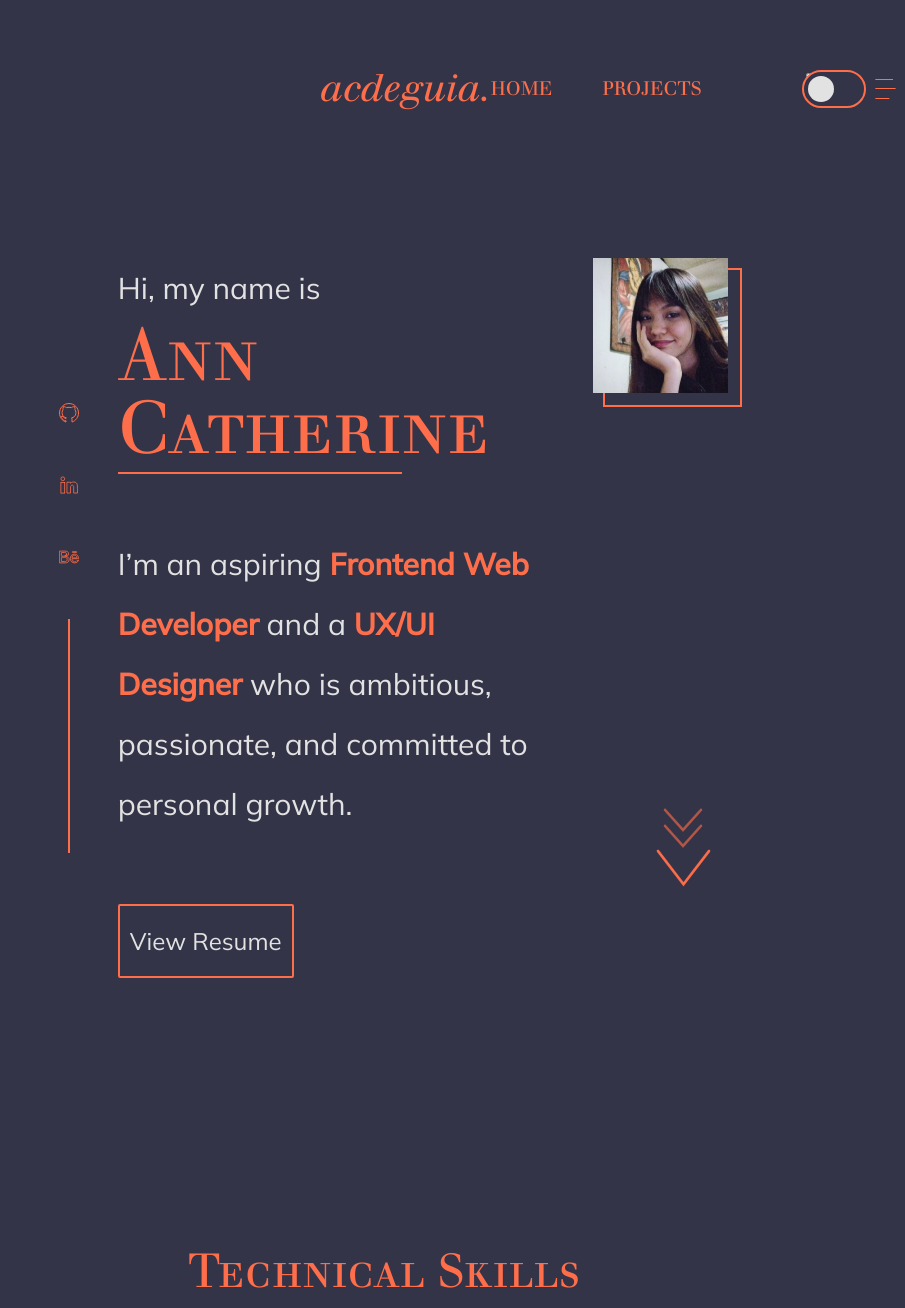
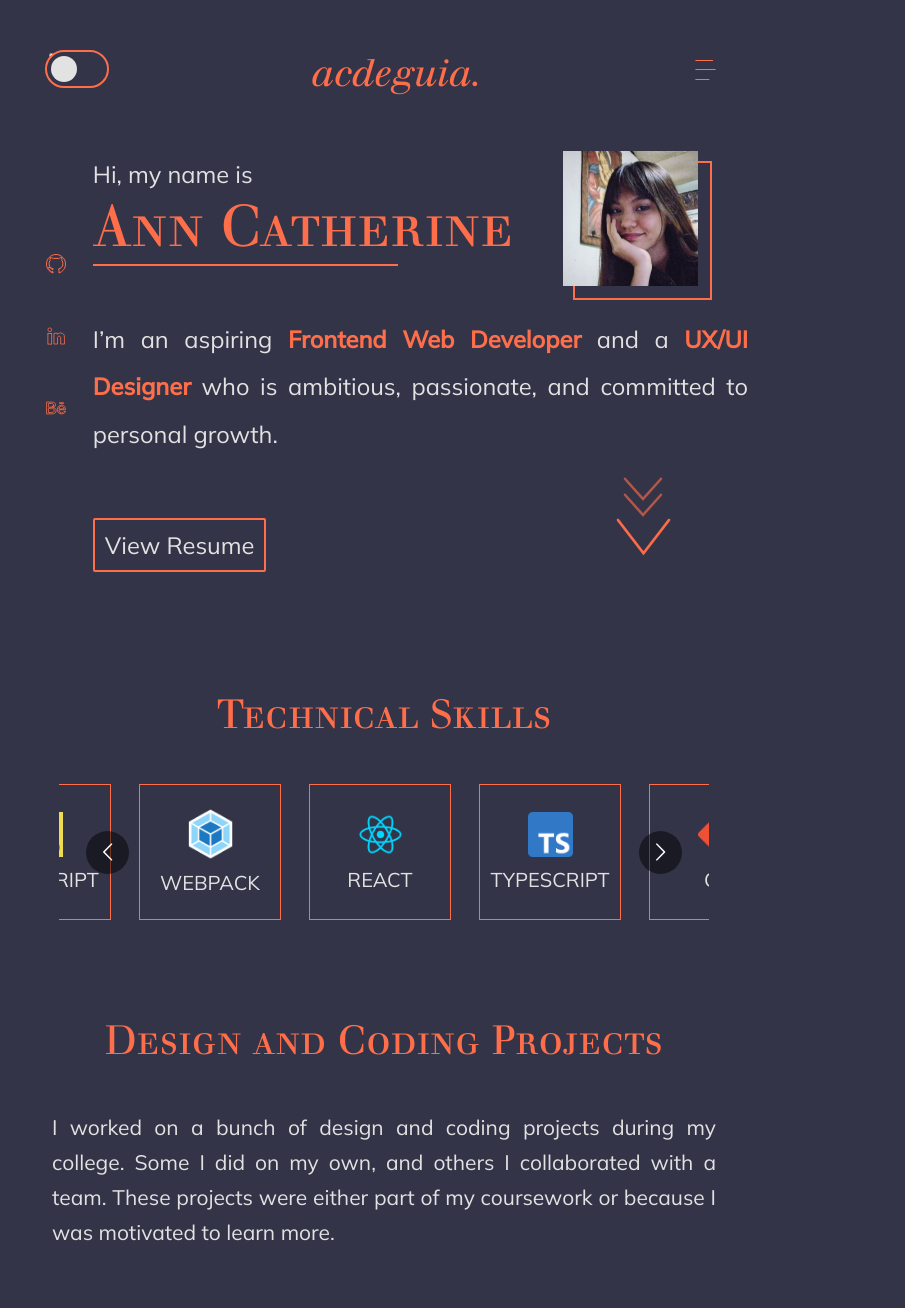
Before and after one commit to acdeguia/acdeguia-portfolio, a React (Create React App) app in the folder portfolio/: page / in a window 768 px wide. Shown: the top 1308 px of the page, 905 px wide, since content can reach past the window. Built offline with nearby package versions, Linux system fonts and the light colour scheme.

Commit message:
Refactor CSS for improve responsiveness

```diff
--- a/portfolio/src/index.js
+++ b/portfolio/src/index.js
@@ -2,6 +2,7 @@ import React from 'react';
 import ReactDOM from 'react-dom/client';
 import './index.css';
 import'./styles/mobile.css'
+import'./styles/tablet.css'
 import { HashRouter } from 'react-router-dom'
 import Entry from './Entry';
 import { ThemeProvider } from './contexts/ThemeContext';
--- a/portfolio/src/styles/tablet.css
+++ b/portfolio/src/styles/tablet.css
@@ -1,25 +1,11 @@
 /* TABLET */
 
 @media only screen and (min-width: 768px) and (max-width: 991px) {
-    .respo img {
-      width: 106.524px;
-      height: auto !important;
-    }
 
-    .respo {
-      position: absolute !important;
-      right: 20px !important;
-    }
-
-    .box-style {
-      position: absolute;
-      border: 2px solid var(--heading-color);
-      width: 135px;
-      height: 135px;
-      top: 10px;
-      left: 10px;
-      z-index: 0;
-    }
+    body {
+        align-items: center;
+        justify-content: center;
+      }
 
     .header {
       padding: 31px 0 0 0;
@@ -39,23 +25,18 @@
     li.menu-li.toggle {
       width: fit-content;
     }
-    .menu.show {
-      position: absolute;
-      right: -53px;
-      top: -60px;
-      height: 150px;
-      width: 110vw;
-      z-index: 1;
-    }
-    .menu-li {
-      margin: 0 auto;
-      width: fit-content;
+
+
+    .header-li {
+      display: none;
     }
 
-    .header-li,
-    .theme-container {
-      display: none;
-    }
+    .toggleThemeMenu {
+        position: absolute;
+        left: -75px;
+        top: 30px;
+
+      }
 
     .carousel-container {
       max-width: 90%;
@@ -72,49 +53,25 @@
       align-items: center;
       justify-content: center;
     }
-    .container {
-      padding: 0 32px;
-    }
+
     .hero-section {
-      margin: 25px !important;
+      margin: 0 !important;
       margin-bottom: 100px !important;
       margin-top: 100px !important;
-      padding: 0 15px 0 0px !important;
+      padding: 0 !important;
     }
+
     .hero-section {
       flex-direction: column;
     }
-
-    .App,
-    #root {
-      min-width: 100%;
-    }
-
-    .respo {
-      position: relative;
-    }
-
-    .respo img {
-      position: relative;
-      width: 106.52px;
-      height: auto;
-      z-index: 1;
-    }
-
-    .box-style {
-      position: absolute;
-      top: 0;
-      left: 0;
-      width: 106.52px;
-      height: 106.52px;
-      z-index: 0;
-    }
-
+  .social-media_links {
+    padding: 0;
+  }
     .hero_gap {
       gap: 0;
     }
     .header_2 {
-      font-size: 32px;
+      font-size: 40px;
       margin-bottom: 50px !important;
     }
 
@@ -123,7 +80,7 @@
     }
 
     .hero-main {
-      gap: 40px;
+      gap: 60px;
     }
 
     @keyframes underline {
@@ -190,7 +147,7 @@
     }
 
     .moreInfo-section p {
-      font-size: 19.2px;
+      font-size: 21px;
       line-height: 35px;
       margin: 32px 0;
     }
@@ -204,18 +161,19 @@
       font-size: 37px !important;
     }
     .project-descip p {
-      font-size: 19.2px !important;
+      font-size: 21px !important;
       line-height: 35px !important;
     }
 
     .demo-link {
-      font-size: 19.2px !important;
+      font-size: 21px !important;
     }
 
 
   .projects-section p {
     margin-top: 0;
     margin-bottom: 30px;
+    font-size: 21px;
   }
 
     .hamburger-nemu-container {
@@ -241,6 +199,11 @@
       padding: 10px;
     }
 
+    .scroll-arrow {
+        position: absolute;
+        left: -120px;
+    }
+
     .scroll-arrow img {
       width: 18px;
       height: auto;
@@ -264,16 +227,16 @@
     .skills-section {
       justify-content: center;
       align-items: center;
-      padding-top: 20px;
+      padding-top: 22px;
       margin-bottom: 100px;
     }
 
     .skill {
-      padding: 5px 5px;
+      padding: 2px 5px;
     }
 
     .skill p {
-      font-size: 19.2px;
+      font-size: 20px;
     }
   }
 
@@ -305,10 +268,45 @@
   }
 
   .menu.show {
-    opacity: 1;
     visibility: visible;
   }
 
   .construction {
     height: 250px;
   }
+
+
+  .respo {
+    position: absolute !important;
+    right: 50px !important;
+  }
+
+  .respo img {
+    position: relative !important;
+    width: 135px !important;
+    height: auto !important;
+    z-index: 2;
+  }
+
+  .box-style {
+    position: absolute;
+    border: 2px solid var(--heading-color);
+    width: 135px;
+    height: 135px;
+    top: 10px;
+    left: 10px;
+    z-index: 0;
+  }
+
+  .menu.show {
+    text-align: center;
+    opacity: 0.9;
+    position: absolute;
+    top: -60px;
+    right: -45px;
+    width: 162px;
+    height: 120px;
+    transition: transform 1s ease-in-out 0.25s;
+    transform: translateX(10px);
+    padding-top: 30px;
+  }
```
